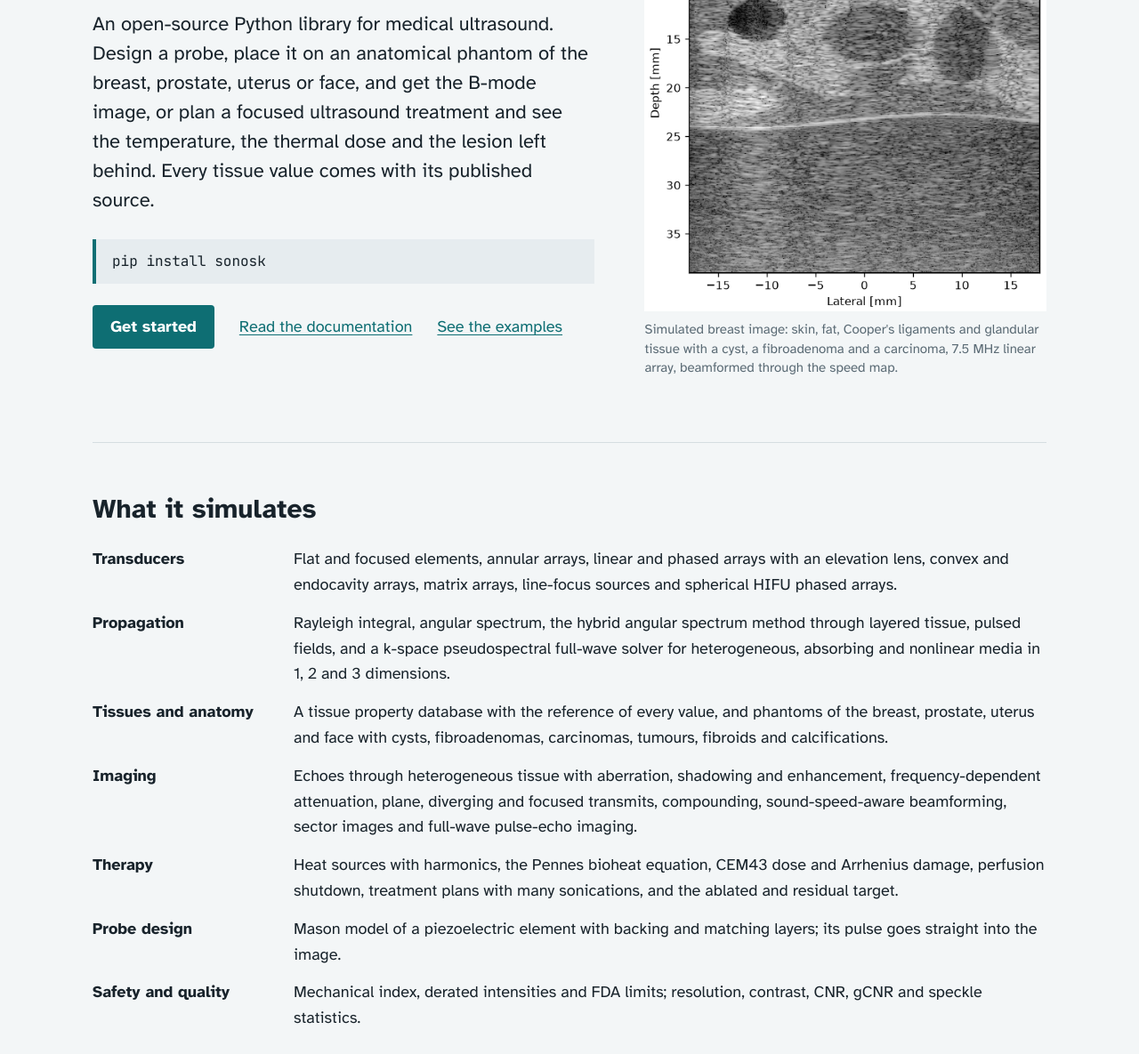
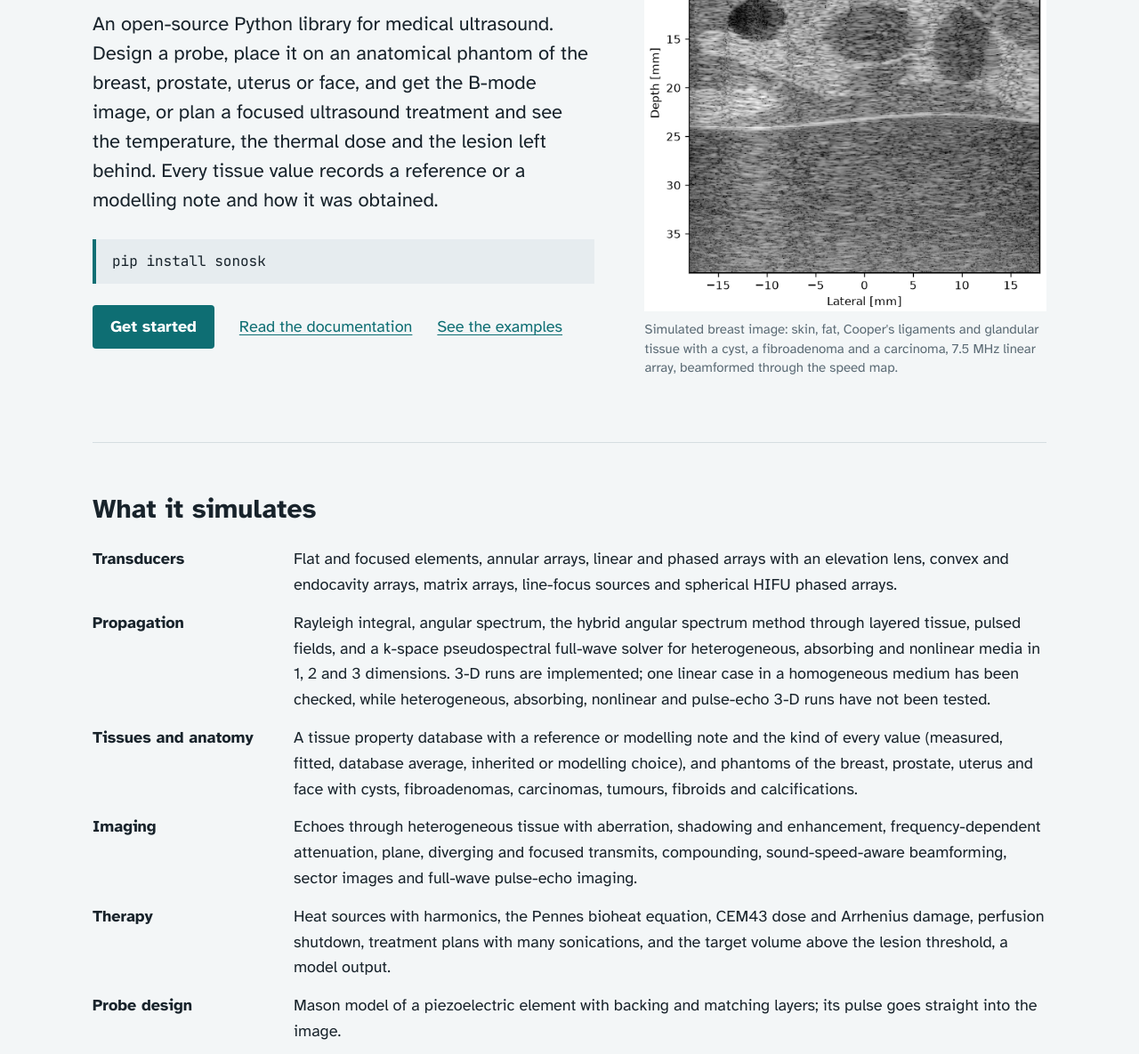
Before and after one commit to sonosk/sonosk.github.io, a plain HTML site: page index.html in a window 1280 px wide. Shown: the part 270-1455 px from the top of the page at 89% size. Drawn offline with Linux system fonts and the light colour scheme.

Commit message:
Correct claims on the home page

```diff
--- a/index.html
+++ b/index.html
@@ -4,13 +4,13 @@
 <meta charset="utf-8">
 <meta name="viewport" content="width=device-width, initial-scale=1">
 <title>SonoSK: medical ultrasound simulation in Python</title>
-<meta name="description" content="SonoSK is an open-source Python library for simulating medical ultrasound: transducers and arrays, full-wave and heterogeneous propagation, anatomical breast, prostate and uterus phantoms with sourced tissue properties, B-mode imaging, HIFU treatment planning, thermal dose and lesion maps, and piezoelectric element design.">
+<meta name="description" content="SonoSK is an open-source Python library for simulating medical ultrasound: transducers and arrays, full-wave and heterogeneous propagation, anatomical breast, prostate and uterus phantoms with referenced tissue properties, B-mode imaging, HIFU treatment planning, thermal dose and lesion maps, and piezoelectric element design.">
 <meta name="keywords" content="ultrasound simulation, Python, ultrasound simulator, k-space, full-wave, hybrid angular spectrum, transducer, linear array, convex array, beamforming, sound speed, aberration, B-mode, breast phantom, prostate, uterine fibroid, tissue properties, HIFU, focused ultrasound, treatment planning, thermal ablation, bioheat, thermal dose, Arrhenius, mechanical index">
 <meta name="author" content="Soheil Kooklan">
 <link rel="canonical" href="https://sonosk.github.io/">
 <meta property="og:type" content="website">
 <meta property="og:title" content="SonoSK: medical ultrasound simulation in Python">
-<meta property="og:description" content="Transducers, full-wave fields, anatomical phantoms with sourced tissue properties, B-mode images and HIFU treatment plans in one open-source Python library.">
+<meta property="og:description" content="Transducers, full-wave fields, anatomical phantoms with referenced tissue properties, B-mode images and HIFU treatment plans in one open-source Python library.">
 <meta property="og:url" content="https://sonosk.github.io/">
 <meta property="og:image" content="https://sonosk.github.io/assets/breast-bmode.png">
 <meta name="twitter:card" content="summary_large_image">
@@ -23,7 +23,7 @@
   "@type": "SoftwareSourceCode",
   "name": "SonoSK",
   "alternateName": "sonosk",
-  "description": "Python library for simulating medical ultrasound: transducers and arrays, Rayleigh, angular spectrum and hybrid angular spectrum fields, a k-space pseudospectral full-wave solver for heterogeneous, absorbing and nonlinear media, a tissue property database with the source of every value, anatomical phantoms of the breast, prostate, uterus and face, B-mode imaging with sound-speed-aware beamforming, focused ultrasound treatment planning with the Pennes bioheat equation, thermal dose and Arrhenius damage, piezoelectric stack design with the Mason model, acoustic output indices and image quality measures.",
+  "description": "Python library for simulating medical ultrasound: transducers and arrays, Rayleigh, angular spectrum and hybrid angular spectrum fields, a k-space pseudospectral full-wave solver for heterogeneous, absorbing and nonlinear media, a tissue property database with a reference or modelling note and the kind of every value, anatomical phantoms of the breast, prostate, uterus and face, B-mode imaging with sound-speed-aware beamforming, focused ultrasound treatment planning with the Pennes bioheat equation, thermal dose and Arrhenius damage, piezoelectric stack design with the Mason model, acoustic output indices and image quality measures.",
   "url": "https://sonosk.github.io/",
   "codeRepository": "https://github.com/sonosk/sonosk",
   "programmingLanguage": "Python",
@@ -146,8 +146,8 @@ footer p { margin: 4px 0; }
         Design a probe, place it on an anatomical phantom of the breast,
         prostate, uterus or face, and get the B-mode image, or plan a
         focused ultrasound treatment and see the temperature, the thermal
-        dose and the lesion left behind. Every tissue value comes with its
-        published source.</p>
+        dose and the lesion left behind. Every tissue value records a
+        reference or a modelling note and how it was obtained.</p>
         <div class="install" aria-label="Install command">pip install sonosk</div>
         <div class="links">
           <a class="primary" href="/sonosk/quickstart.html">Get started</a>
@@ -175,9 +175,14 @@ footer p { margin: 4px 0; }
         <dd>Rayleigh integral, angular spectrum, the hybrid angular spectrum
         method through layered tissue, pulsed fields, and a k-space
         pseudospectral full-wave solver for heterogeneous, absorbing and
-        nonlinear media in 1, 2 and 3 dimensions.</dd>
+        nonlinear media in 1, 2 and 3 dimensions. 3-D runs are implemented;
+        one linear case in a homogeneous medium has been checked, while
+        heterogeneous, absorbing, nonlinear and pulse-echo 3-D runs have
+        not been tested.</dd>
         <dt>Tissues and anatomy</dt>
-        <dd>A tissue property database with the reference of every value, and
+        <dd>A tissue property database with a reference or modelling note and
+        the kind of every value (measured, fitted, database average,
+        inherited or modelling choice), and
         phantoms of the breast, prostate, uterus and face with cysts,
         fibroadenomas, carcinomas, tumours, fibroids and calcifications.</dd>
         <dt>Imaging</dt>
@@ -188,12 +193,14 @@ footer p { margin: 4px 0; }
         <dt>Therapy</dt>
         <dd>Heat sources with harmonics, the Pennes bioheat equation, CEM43
         dose and Arrhenius damage, perfusion shutdown, treatment plans with
-        many sonications, and the ablated and residual target.</dd>
+        many sonications, and the target volume above the lesion threshold,
+        a model output.</dd>
         <dt>Probe design</dt>
         <dd>Mason model of a piezoelectric element with backing and matching
         layers; its pulse goes straight into the image.</dd>
         <dt>Safety and quality</dt>
-        <dd>Mechanical index, derated intensities and FDA limits; resolution,
+        <dd>Mechanical index and derated intensities as defined by the FDA
+        guidance, a screening check against its limits; resolution,
         contrast, CNR, gCNR and speckle statistics.</dd>
       </dl>
     </section>
@@ -246,9 +253,10 @@ x, z = np.arange(-18e-3, 18e-3, 8e-5), np.arange(1e-3, 39e-3, 8e-5)
 image = imaging.beamform(rf, fs, probe, tx, x, z, medium=breast.medium)</code></pre>
       <p>The <a href="/sonosk/quickstart.html">getting started page</a> continues
       from here to a phantom, an image, its quality measures and a heating
-      exposure, and on to anatomical phantoms. Each solver is checked against
-      a closed-form result or an independent method; the comparisons are on
-      the <a href="/sonosk/validation.html">validation page</a>, the
+      exposure, and on to anatomical phantoms. The tests compare the solvers
+      with closed-form results, and nothing has been compared with
+      measurements yet; the checks and the maturity of each capability are
+      on the <a href="/sonosk/validation.html">validation page</a>, the
       convergence studies and a comparison with k-Wave on the
       <a href="/sonosk/benchmarks.html">benchmarks page</a>, and what the
       models assume and leave out on the
```
